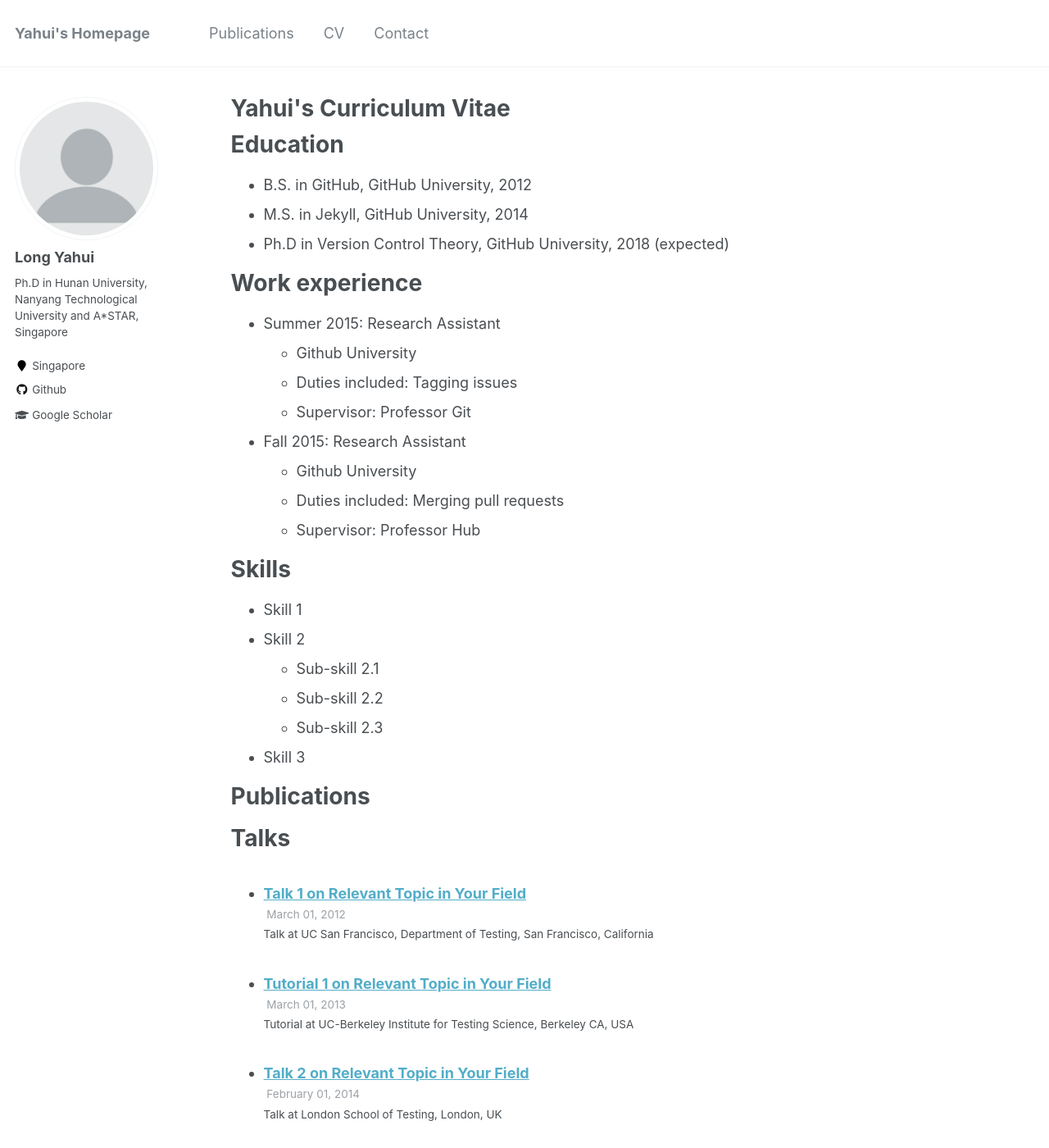
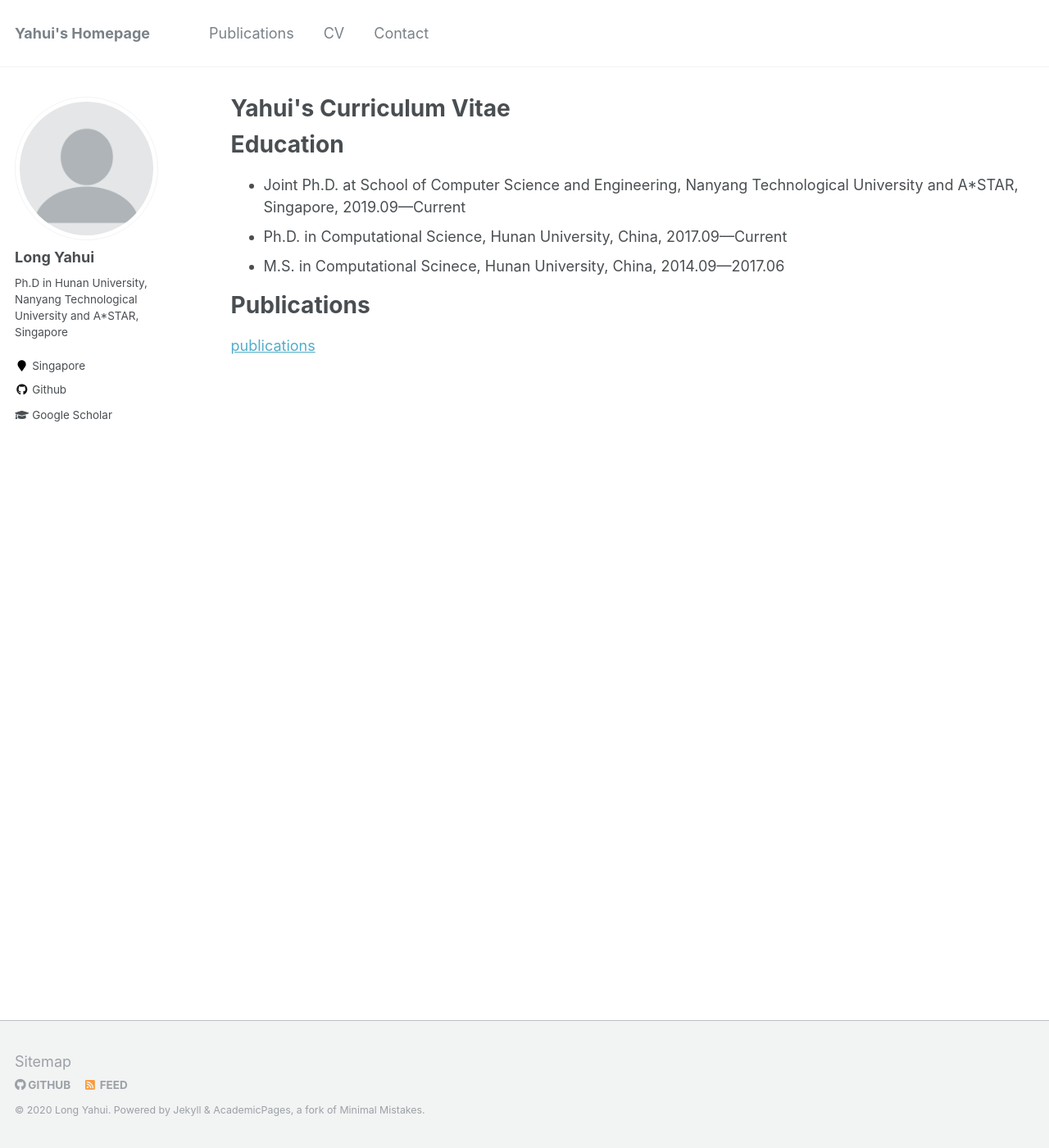
Before and after one commit to longyahui/Home, a Jekyll site: the page built from _pages/cv.md, in a window 1280 px wide and 1400 px high. Shown: the whole window at 82% size. Built offline with Jekyll 4.4.1, drawn with Linux system fonts in a browser that asks for light colours; some of the changed text lies outside the part shown.

Commit message:
Update cv.md

```diff
--- a/_pages/cv.md
+++ b/_pages/cv.md
@@ -11,39 +11,10 @@ redirect_from:
 
 Education
 ======
-* B.S. in GitHub, GitHub University, 2012
-* M.S. in Jekyll, GitHub University, 2014
-* Ph.D in Version Control Theory, GitHub University, 2018 (expected)
-
-Work experience
-======
-* Summer 2015: Research Assistant
-  * Github University
-  * Duties included: Tagging issues
-  * Supervisor: Professor Git
-
-* Fall 2015: Research Assistant
-  * Github University
-  * Duties included: Merging pull requests
-  * Supervisor: Professor Hub
-
-Skills
-======
-* Skill 1
-* Skill 2
-  * Sub-skill 2.1
-  * Sub-skill 2.2
-  * Sub-skill 2.3
-* Skill 3
+* Joint Ph.D. at School of Computer Science and Engineering, Nanyang Technological University and A*STAR, Singapore, 2019.09—Current
+* Ph.D. in Computational Science, Hunan University, China, 2017.09—Current
+* M.S. in Computational Scinece, Hunan University, China, 2014.09—2017.06
 
 Publications
 ======
-  <ul>{% for post in site.publications %}
-    {% include archive-single-cv.html %}
-  {% endfor %}</ul>
-
-Talks
-======
-  <ul>{% for post in site.talks %}
-    {% include archive-single-talk-cv.html %}
-  {% endfor %}</ul>
+[publications](https://longyahui.github.io/Home//publications/)
```
